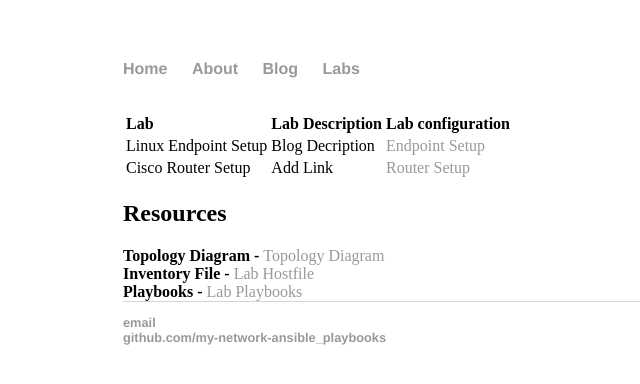
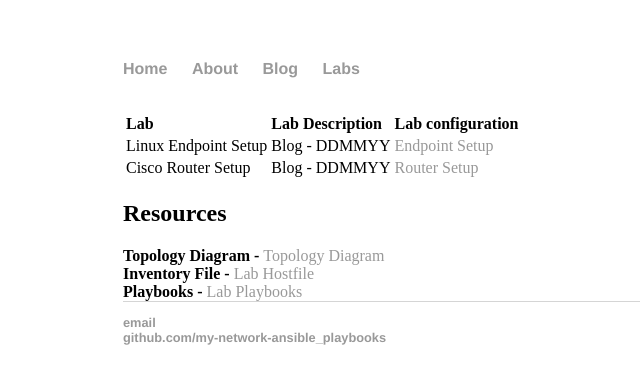
Before and after one commit to craigeowen/craigeowen.github.io, a Jekyll site: the page built from ansible/index.html, in a window 1280 px wide. Shown: the top 384 px of the page, without its empty margins (69-709 px from the left). Built offline with Jekyll 4.4.1, drawn with Linux system fonts in a browser that asks for light colours.

Commit message:
Update index.html

```diff
--- a/ansible/index.html
+++ b/ansible/index.html
@@ -21,12 +21,12 @@ title: Ansible Resources
   </tr>
   <tr>
     <td>Linux Endpoint Setup</td>
-    <td><!-- <a href="https://github.com/craigeowen/my-network-ansible_playbooks/blob/master/4.%20Linux_endpoint_setup.txt"> -->Blog Decription</a></td>
+    <td><!-- <a href="https://github.com/craigeowen/my-network-ansible_playbooks/blob/master/4.%20Linux_endpoint_setup.txt"> -->Blog - DDMMYY</a></td>
     <td><a href="https://github.com/craigeowen/my-network-ansible_playbooks/blob/master/4.%20Linux_endpoint_setup.txt">Endpoint Setup</a></td>
   </tr>
   <tr>
     <td>Cisco Router Setup</td>
-    <td>Add Link</td>
+    <td>Blog - DDMMYY</td>
     <td><a href="https://github.com/craigeowen/my-network-ansible_playbooks/blob/master/5.%20router_setup.txt">Router Setup</a></td>
   </tr>
 </table>
```
